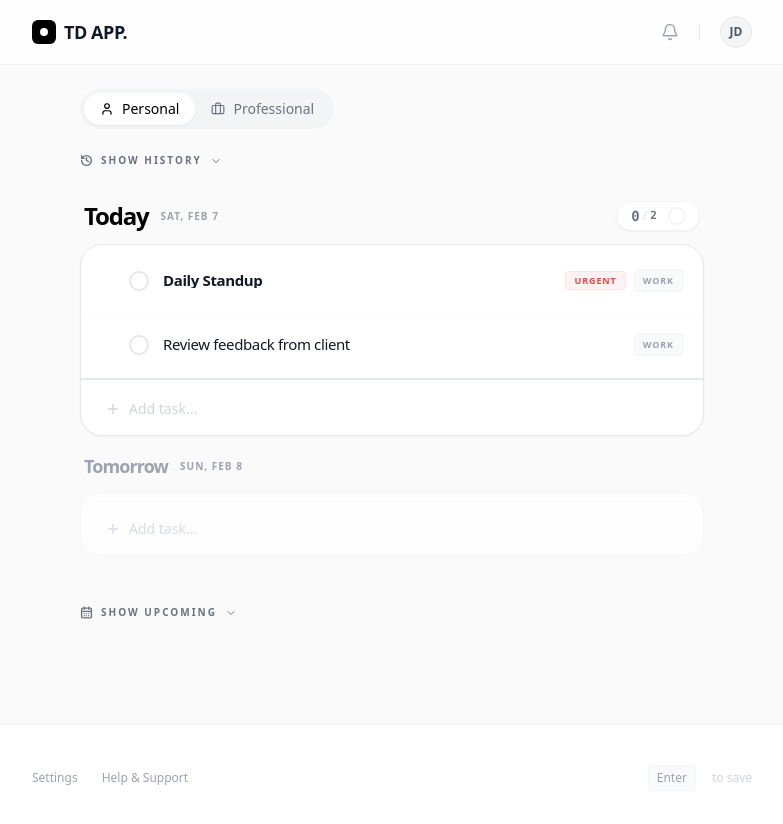
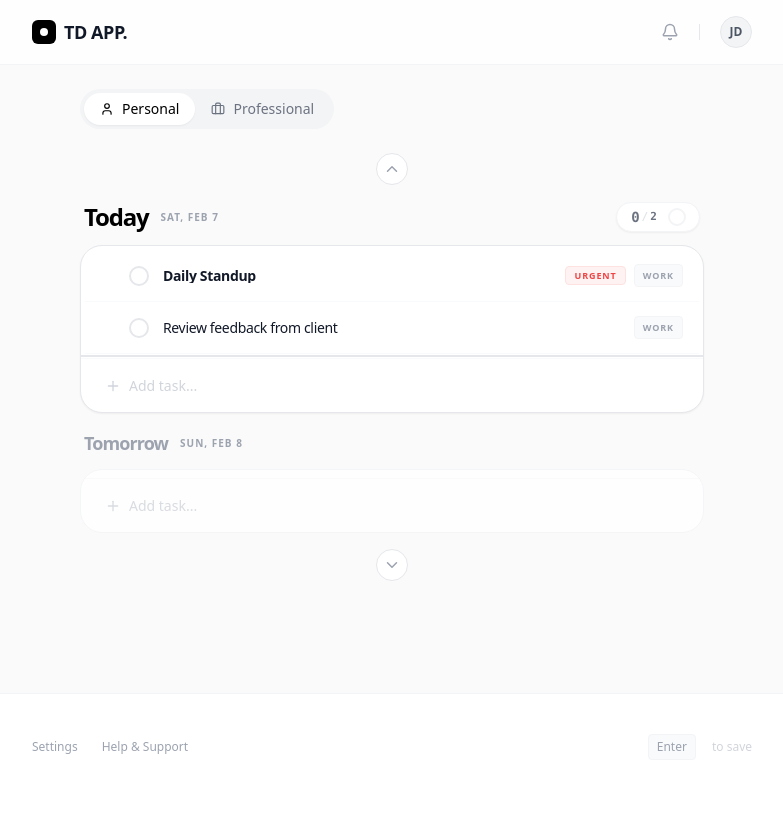
Before and after one commit to joao-fonseca-proj/td-app, a React (Create React App) app in the folder fe/: page /dashboard in a window 1280 px wide. Shown: the top 824 px of the page, without its empty margins (248-1031 px from the left). After the commit the page ends 800 px from the top, so only its background shows below. Built offline with nearby package versions, Linux system fonts and the light colour scheme.

Commit message:
[FE] Adding move sections

```diff
--- a/fe/src/components/DaySection.js
+++ b/fe/src/components/DaySection.js
@@ -6,7 +6,7 @@ import TaskItem from './TaskItem';
 import ProgressCircle from './ProgressCircle';
 import AnimatedCounter from './AnimatedCounter';
 
-const DaySection = ({ title, dateLabel, tasks, onUpdateTasks, dayOffset, autoFocus = false, isHero = false }) => {
+const DaySection = ({ title, dateLabel, tasks, onUpdateTasks, dayOffset, onMove, autoFocus = false, isHero = false }) => {
   const [inputValue, setInputValue] = useState('');
 
   const completedCount = tasks.filter(t => t.completed).length;
@@ -24,6 +24,13 @@ const DaySection = ({ title, dateLabel, tasks, onUpdateTasks, dayOffset, autoFoc
       onUpdateTasks([newTask, ...tasks]);
       setInputValue('');
     }
+  };
+
+
+
+  const deleteTask = (taskId) => {
+    const filtered = tasks.filter(t => t.id !== taskId);
+    onUpdateTasks(filtered);
   };
 
   return (
@@ -106,9 +113,14 @@ const DaySection = ({ title, dateLabel, tasks, onUpdateTasks, dayOffset, autoFoc
         <div className="p-1">
           <Reorder.Group axis="y" values={tasks} onReorder={onUpdateTasks}>
             {tasks.map(task => (
-              <TaskItem key={task.id} task={task} toggleTask={(id) => {
-                onUpdateTasks(tasks.map(t => t.id === id ? { ...t, completed: !t.completed } : t));
-              }} />
+              <TaskItem
+                key={task.id}
+                task={task}
+                dayOffset={dayOffset} // Pass this down so Item knows its context
+                onDelete={(id) => onUpdateTasks(tasks.filter(t => t.id !== id))}
+                onMove={onMove} // Changed prop name to be generic
+                toggleTask={(id) => onUpdateTasks(tasks.map(t => t.id === id ? { ...t, completed: !t.completed } : t))}
+              />
             ))}
           </Reorder.Group>
         </div>
--- a/fe/src/components/FutureSection.js
+++ b/fe/src/components/FutureSection.js
@@ -1,44 +1,51 @@
 import React, { useState } from 'react';
 import { AnimatePresence, motion } from 'framer-motion';
-import { ChevronDown, CalendarDays, RotateCcw, Plus } from 'lucide-react';
+import { ChevronDown, RotateCcw, Plus } from 'lucide-react';
 import { cn, getDayLabels } from '../utils/helpers';
 import DaySection from './DaySection';
 
-const FutureSection = ({ data, onUpdateTasks }) => {
+const FutureSection = ({ data, onUpdateTasks, onMove }) => {
   const [isOpen, setIsOpen] = useState(false);
   const [pages, setPages] = useState(1);
   const DAYS_PER_PAGE = 2;
 
   const days = Array.from({ length: pages * DAYS_PER_PAGE }, (_, i) => 2 + i);
 
-  // Updated: Resets both the page count and closes the accordion
   const handleReset = () => {
     setIsOpen(false);
-    setTimeout(() => setPages(1), 300); // Syncs with Framer Motion exit duration
+    setTimeout(() => setPages(1), 300);
   };
 
   return (
-    <div className="mt-12 pt-8 border-t border-gray-50">
-      <div className="flex justify-between items-center mb-6">
-        <button
-          onClick={() => setIsOpen(!isOpen)}
-          className="flex items-center gap-2 text-[10px] font-bold uppercase tracking-[0.2em] text-gray-500 hover:text-black transition-colors"
-        >
-          <CalendarDays size={13} strokeWidth={2.5} />
-          {isOpen ? 'Hide upcoming' : 'Show upcoming'}
-          <ChevronDown size={12} className={cn("transition-transform duration-300", isOpen ? "rotate-180" : "")} />
-        </button>
+    <div className="relative mt-12 flex flex-col items-center">
+      {/* The Timeline Rail Leading Down */}
+      <div className="absolute top-0 bottom-[-40px] w-px bg-gray-100 -z-10" />
 
-        {/* Updated Logic here */}
+      {/* Centered Trigger Icon */}
+      <motion.button
+        onClick={() => setIsOpen(!isOpen)}
+        whileHover={{ scale: 1.1 }}
+        whileTap={{ scale: 0.9 }}
+        className={cn(
+          "w-8 h-8 rounded-full border bg-white flex items-center justify-center transition-all duration-300 z-10",
+          isOpen ? "border-black text-black shadow-md" : "border-gray-200 text-gray-400 hover:border-gray-400 hover:text-gray-600"
+        )}
+      >
+        <ChevronDown size={18} className={cn("transition-transform duration-300", isOpen ? "rotate-180" : "")} />
+      </motion.button>
+
+      {/* Reset Link */}
+      <AnimatePresence>
         {isOpen && pages > 1 && (
-          <button
+          <motion.button
+            initial={{ opacity: 0, y: 5 }} animate={{ opacity: 1, y: 0 }} exit={{ opacity: 0 }}
             onClick={handleReset}
-            className="flex items-center gap-1.5 text-[10px] font-bold text-red-500/80 hover:text-red-600 transition-colors uppercase tracking-widest"
+            className="mt-2 text-[9px] font-bold text-red-400 hover:text-red-600 transition-colors uppercase tracking-[0.2em]"
           >
-            <RotateCcw size={10} /> Reset & Close
-          </button>
+            Reset View
+          </motion.button>
         )}
-      </div>
+      </AnimatePresence>
 
       <AnimatePresence mode="popLayout">
         {isOpen && (
@@ -46,25 +53,21 @@ const FutureSection = ({ data, onUpdateTasks }) => {
             initial={{ height: 0, opacity: 0 }}
             animate={{ height: 'auto', opacity: 1 }}
             exit={{ height: 0, opacity: 0 }}
-            className="overflow-hidden space-y-10"
+            className="w-full overflow-hidden space-y-10 pt-10"
           >
             {days.map(day => (
               <DaySection
-                key={day}
-                title={getDayLabels(day).title}
-                dateLabel={getDayLabels(day).label}
-                dayOffset={day}
-                tasks={data[day] || []}
-                onUpdateTasks={(t) => onUpdateTasks(day, t)}
+                key={day} onMove={onMove} title={getDayLabels(day).title} dateLabel={getDayLabels(day).label}
+                dayOffset={day} tasks={data[day] || []} onUpdateTasks={(t) => onUpdateTasks(day, t)}
               />
             ))}
 
             <div className="flex justify-center py-4">
               <button
                 onClick={() => setPages(p => p + 1)}
-                className="w-fit flex items-center gap-2 px-8 py-2.5 bg-white border border-gray-100 border-dashed rounded-full text-[10px] font-bold uppercase tracking-widest text-gray-500 hover:text-black hover:border-gray-300 transition-all shadow-sm"
+                className="w-fit flex items-center gap-2 px-8 py-2 bg-white border border-gray-100 border-dashed rounded-full text-[10px] font-bold uppercase tracking-widest text-gray-400 hover:text-black transition-all shadow-sm"
               >
-                <Plus size={12} /> Load more days
+                <Plus size={12} /> MORE
               </button>
             </div>
           </motion.div>
--- a/fe/src/components/PastSection.js
+++ b/fe/src/components/PastSection.js
@@ -1,44 +1,51 @@
 import React, { useState } from 'react';
 import { AnimatePresence, motion } from 'framer-motion';
-import { ChevronDown, History, RotateCcw, Plus } from 'lucide-react';
+import { ChevronUp, RotateCcw, Plus } from 'lucide-react';
 import { cn, getDayLabels } from '../utils/helpers';
 import DaySection from './DaySection';
 
-const PastSection = ({ data, onUpdateTasks }) => {
+const PastSection = ({ data, onUpdateTasks, onMove }) => {
   const [isOpen, setIsOpen] = useState(false);
   const [pages, setPages] = useState(1);
   const DAYS_PER_PAGE = 2;
 
   const days = Array.from({ length: pages * DAYS_PER_PAGE }, (_, i) => -1 - i);
 
-  // Updated: Resets both the page count and closes the accordion
   const handleReset = () => {
     setIsOpen(false);
-    setTimeout(() => setPages(1), 300); // Wait for collapse animation before resetting data
+    setTimeout(() => setPages(1), 300);
   };
 
   return (
-    <div className="mb-2">
-      <div className="flex justify-between items-center mb-2">
-        <button
-          onClick={() => setIsOpen(!isOpen)}
-          className="flex items-center gap-2 text-[10px] font-bold uppercase tracking-[0.2em] text-gray-500 hover:text-black transition-colors"
-        >
-          <History size={13} strokeWidth={2.5} />
-          {isOpen ? 'Hide History' : 'Show History'}
-          <ChevronDown size={12} className={cn("transition-transform duration-300", isOpen ? "rotate-180" : "")} />
-        </button>
+    <div className="relative flex flex-col items-center mb-0">
+      {/* The Timeline Rail Leading Up */}
+      <div className="absolute top-[-20px] bottom-0 w-px bg-gray-100 -z-10" />
 
-        {/* Updated Logic here */}
+      {/* Centered Trigger Icon */}
+      <motion.button
+        onClick={() => setIsOpen(!isOpen)}
+        whileHover={{ scale: 1.1 }}
+        whileTap={{ scale: 0.9 }}
+        className={cn(
+          "w-8 h-8 rounded-full border bg-white flex items-center justify-center transition-all duration-300 z-10",
+          isOpen ? "border-black text-black shadow-md" : "border-gray-200 text-gray-400 hover:border-gray-400 hover:text-gray-600"
+        )}
+      >
+        <ChevronUp size={18} className={cn("transition-transform duration-300", isOpen ? "rotate-180" : "")} />
+      </motion.button>
+
+      {/* Subtle Reset Link */}
+      <AnimatePresence>
         {isOpen && pages > 1 && (
-          <button
+          <motion.button
+            initial={{ opacity: 0, y: -5 }} animate={{ opacity: 1, y: 0 }} exit={{ opacity: 0 }}
             onClick={handleReset}
-            className="flex items-center gap-1.5 text-[10px] font-bold text-red-500/80 hover:text-red-600 transition-colors uppercase tracking-widest"
+            className="mt-2 text-[9px] font-bold text-red-400 hover:text-red-600 transition-colors uppercase tracking-[0.2em]"
           >
-            <RotateCcw size={10} /> Reset & Close
-          </button>
+            Reset History
+          </motion.button>
         )}
-      </div>
+      </AnimatePresence>
 
       <AnimatePresence mode="popLayout">
         {isOpen && (
@@ -46,25 +53,21 @@ const PastSection = ({ data, onUpdateTasks }) => {
             initial={{ height: 0, opacity: 0 }}
             animate={{ height: 'auto', opacity: 1 }}
             exit={{ height: 0, opacity: 0 }}
-            className="overflow-hidden space-y-10 pb-6"
+            className="w-full overflow-hidden space-y-10 pt-8"
           >
-            <div className="flex justify-center pt-2">
+            <div className="flex justify-center">
               <button
                 onClick={() => setPages(p => p + 1)}
-                className="w-fit flex items-center gap-2 px-8 py-2.5 bg-white border border-gray-100 border-dashed rounded-full text-[10px] font-bold uppercase tracking-widest text-gray-500 hover:text-black hover:border-gray-300 transition-all shadow-sm"
+                className="w-fit flex items-center gap-2 px-8 py-2 bg-white border border-gray-100 border-dashed rounded-full text-[10px] font-bold uppercase tracking-widest text-gray-400 hover:text-black transition-all"
               >
-                <Plus size={12} /> Load older
+                <Plus size={12} /> More
               </button>
             </div>
 
             {days.slice().reverse().map(day => (
               <DaySection
-                key={day}
-                title={getDayLabels(day).title}
-                dateLabel={getDayLabels(day).label}
-                dayOffset={day}
-                tasks={data[day] || []}
-                onUpdateTasks={(t) => onUpdateTasks(day, t)}
+                key={day} onMove={onMove} title={getDayLabels(day).title} dateLabel={getDayLabels(day).label}
+                dayOffset={day} tasks={data[day] || []} onUpdateTasks={(t) => onUpdateTasks(day, t)}
               />
             ))}
           </motion.div>
--- a/fe/src/components/TaskItem.js
+++ b/fe/src/components/TaskItem.js
@@ -1,11 +1,12 @@
 import React, { useState } from 'react';
 import { Reorder, motion, AnimatePresence } from 'framer-motion';
-import { GripVertical } from 'lucide-react';
+import { GripVertical, Trash2, ArrowRight, ArrowLeft } from 'lucide-react';
 import { cn } from '../utils/helpers';
 import CheckBurst from './CheckBurst';
 
-const TaskItem = ({ task, toggleTask }) => {
+const TaskItem = ({ task, toggleTask, onDelete, onMove, dayOffset }) => {
   const [showBurst, setShowBurst] = useState(false);
+  const [direction, setDirection] = useState(0); // -1 for back, 1 for forward
 
   const handleToggle = () => {
     if (!task.completed) {
@@ -15,24 +16,27 @@ const TaskItem = ({ task, toggleTask }) => {
     toggleTask(task.id);
   };
 
+  const handleMove = (dir) => {
+    setDirection(dir);
+    // Tiny delay to let the exit animation trigger with the right direction
+    setTimeout(() => onMove(task.id, dayOffset, dir), 10);
+  };
+
   return (
     <Reorder.Item
       value={task}
       id={task.id}
-      // CRITICAL: layout="position" prevents the checkbox from scaling/growing
       layout="position"
       initial={{ opacity: 0, y: 10 }}
       animate={{ opacity: 1, y: 0 }}
-      exit={{ opacity: 0, scale: 0.95 }}
-      whileDrag={{
-        scale: 1.01,
-        boxShadow: "0px 10px 20px rgba(0,0,0,0.05)",
-        backgroundColor: "white"
+      exit={{
+        x: direction === 1 ? 40 : direction === -1 ? -40 : 0,
+        opacity: 0,
+        transition: { duration: 0.2 }
       }}
       className={cn(
-        // Added h-[64px]: This locks the height so bold text doesn't stretch the row
-        "group flex items-center gap-3 h-[64px] px-4 border-b border-gray-50 transition-colors duration-500",
-        task.completed ? "bg-emerald-50/30" : "bg-white hover:bg-gray-50/50"
+        "group flex items-center gap-3 h-[52px] px-4 border-b border-gray-50 bg-white transition-colors duration-500",
+        task.completed ? "opacity-40" : "opacity-100"
       )}
     >
       <div className="flex-shrink-0 cursor-grab active:cursor-grabbing text-gray-200 opacity-0 group-hover:opacity-100 transition-opacity">
@@ -41,58 +45,72 @@ const TaskItem = ({ task, toggleTask }) => {
 
       <div className="relative flex-shrink-0 flex items-center justify-center w-6 h-6">
         <AnimatePresence>{showBurst && <CheckBurst />}</AnimatePresence>
-
         <motion.button
           onClick={handleToggle}
           whileTap={{ scale: 0.8 }}
-          // Added min-w/min-h to ensure it never changes size
           className={cn(
             "w-5 h-5 min-w-[20px] min-h-[20px] rounded-full border-2 flex items-center justify-center transition-all duration-300",
-            task.completed
-                ? "bg-emerald-500 border-emerald-500 shadow-sm shadow-emerald-200"
-                : "border-gray-200 hover:border-emerald-400 bg-white"
+            task.completed ? "bg-emerald-500 border-emerald-500 shadow-sm shadow-emerald-200" : "border-gray-200 hover:border-emerald-400 bg-white"
           )}
         >
           {task.completed && (
-            <motion.svg viewBox="0 0 12 12" className="w-3 h-3 text-white" fill="none" stroke="currentColor" strokeWidth="4" strokeLinecap="round" strokeLinejoin="round">
-              <motion.path
-                d="M2 6.5l2.5 2.5L10 3.5"
-                initial={{ pathLength: 0 }}
-                animate={{ pathLength: 1 }}
-                transition={{ duration: 0.25 }}
-              />
+            <motion.svg viewBox="0 0 12 12" className="w-3 h-3 text-white" fill="none" stroke="currentColor" strokeWidth="4">
+              <motion.path d="M2 6.5l2.5 2.5L10 3.5" initial={{ pathLength: 0 }} animate={{ pathLength: 1 }} />
             </motion.svg>
           )}
         </motion.button>
       </div>
 
       <div className="flex-1 flex items-center justify-between min-w-0">
-        <span
-          className={cn(
-            "text-[15px] truncate transition-all tracking-tight pr-4 leading-none",
-            task.completed ? "text-emerald-800/40 line-through" : "text-gray-900",
-            // Urgent is bold, but since height is fixed at 64px, it won't affect the layout
-            task.isUrgent && !task.completed ? "font-bold" : "font-normal"
-          )}
-        >
+        <span className={cn(
+          "text-[14px] truncate transition-all tracking-tight pr-4 leading-none",
+          task.completed ? "text-gray-400 line-through" : "text-gray-900",
+          task.isUrgent && !task.completed ? "font-bold" : "font-normal"
+        )}>
           {task.text}
         </span>
 
-        <div className="flex items-center gap-2 flex-shrink-0">
+        <div className="flex items-center gap-1 flex-shrink-0">
+
+          {/* MOVE BACK BUTTON (Show if in Tomorrow or Future) */}
+          {!task.completed && dayOffset > 0 && (
+            <button
+              onClick={(e) => { e.stopPropagation(); handleMove(-1); }}
+              className="opacity-0 group-hover:opacity-100 p-1.5 text-gray-300 hover:text-black hover:bg-gray-100 rounded-md transition-all"
+              title="Move to previous day"
+            >
+              <ArrowLeft size={14} />
+            </button>
+          )}
+
+          {/* MOVE FORWARD BUTTON (Snooze) */}
+          {!task.completed && (
+            <button
+              onClick={(e) => { e.stopPropagation(); handleMove(1); }}
+              className="opacity-0 group-hover:opacity-100 p-1.5 text-gray-300 hover:text-black hover:bg-gray-100 rounded-md transition-all"
+              title="Move to next day"
+            >
+              <ArrowRight size={14} />
+            </button>
+          )}
+
+          {/* DELETE */}
+          <button
+            onClick={(e) => { e.stopPropagation(); onDelete(task.id); }}
+            className="opacity-0 group-hover:opacity-100 p-1.5 text-gray-300 hover:text-red-500 hover:bg-red-50 rounded-md transition-all"
+            title="Delete"
+          >
+            <Trash2 size={14} />
+          </button>
+
           <AnimatePresence>
             {task.isUrgent && !task.completed && (
-                <motion.span
-                    initial={{ opacity: 0, scale: 0.8 }} animate={{ opacity: 1, scale: 1 }} exit={{ opacity: 0, scale: 0.8 }}
-                    className="text-[9px] font-black text-red-500 bg-red-50 px-2 py-0.5 rounded border border-red-100 uppercase tracking-widest"
-                >
-                    Urgent
-                </motion.span>
+                <motion.span initial={{ opacity: 0, scale: 0.8 }} animate={{ opacity: 1, scale: 1 }} exit={{ opacity: 0 }}
+                  className="text-[9px] font-black text-red-500 bg-red-50 px-2 py-0.5 rounded border border-red-100 uppercase tracking-widest ml-1"
+                >Urgent</motion.span>
             )}
           </AnimatePresence>
-          <span className={cn(
-            "text-[9px] px-2 py-1 rounded font-bold uppercase tracking-widest border transition-colors",
-            task.completed ? "bg-emerald-100/50 border-emerald-100 text-emerald-600" : "bg-gray-50 border-gray-100 text-gray-400"
-          )}>
+          <span className="text-[9px] px-2 py-1 rounded font-bold uppercase tracking-widest border border-gray-100 text-gray-400 bg-gray-50 ml-1">
             {task.category}
           </span>
         </div>
--- a/fe/src/pages/DashboardPage.js
+++ b/fe/src/pages/DashboardPage.js
@@ -15,8 +15,38 @@ export default function DashboardPage() {
         { id: '1', text: 'Daily Standup', completed: false, category: 'Work', isUrgent: true },
         { id: '2', text: 'Review feedback from client', completed: false, category: 'Work', isUrgent: false },
       ],
+    },
+    professional: {
+      '0': [
+        { id: '1', text: 'Finish NR-1603', completed: false, category: 'Work', isUrgent: true },
+      ],
     }
   });
+
+  const handleMoveTask = (taskId, currentOffset, direction) => {
+    const targetOffset = currentOffset + direction;
+
+    // 1. Extract task from source
+    const taskToMove = data[activeTab][currentOffset]?.find(t => t.id === taskId);
+    if (!taskToMove) return;
+
+    // 2. Remove from source
+    const updatedSourceList = data[activeTab][currentOffset].filter(t => t.id !== taskId);
+
+    // 3. Add to target
+    const targetList = data[activeTab][targetOffset] || [];
+    // If moving forward, add to top. If moving back, add to top.
+    const updatedTargetList = [taskToMove, ...targetList];
+
+    setData(prev => ({
+      ...prev,
+      [activeTab]: {
+        ...prev[activeTab],
+        [currentOffset]: updatedSourceList,
+        [targetOffset]: updatedTargetList
+      }
+    }));
+  };
 
   const updateList = (dayKey, newTasks) => {
     setData(prev => ({
@@ -43,7 +73,7 @@ export default function DashboardPage() {
 
         {/* Tighter spacing between history, today and tomorrow: space-y-16 -> space-y-10 */}
         <div className="flex flex-col space-y-4">
-          <PastSection data={currentData} onUpdateTasks={updateList} />
+          <PastSection data={currentData} onUpdateTasks={updateList} onMove={handleMoveTask} />
 
           <div>
             <DaySection
@@ -54,6 +84,7 @@ export default function DashboardPage() {
               onUpdateTasks={(t) => updateList('0', t)}
               autoFocus={true}
               isHero={true}
+              onMove={handleMoveTask} // Pass it here
             />
           </div>
 
@@ -63,9 +94,10 @@ export default function DashboardPage() {
             dayOffset={1}
             tasks={currentData['1'] || []}
             onUpdateTasks={(t) => updateList('1', t)}
+            onMove={handleMoveTask} // Pass it here
           />
 
-          <FutureSection data={currentData} onUpdateTasks={updateList} />
+          <FutureSection data={currentData} onUpdateTasks={updateList} onMove={handleMoveTask} />
         </div>
       </main>
 
```
Lines whose indentation alone changed are shown as unchanged.
